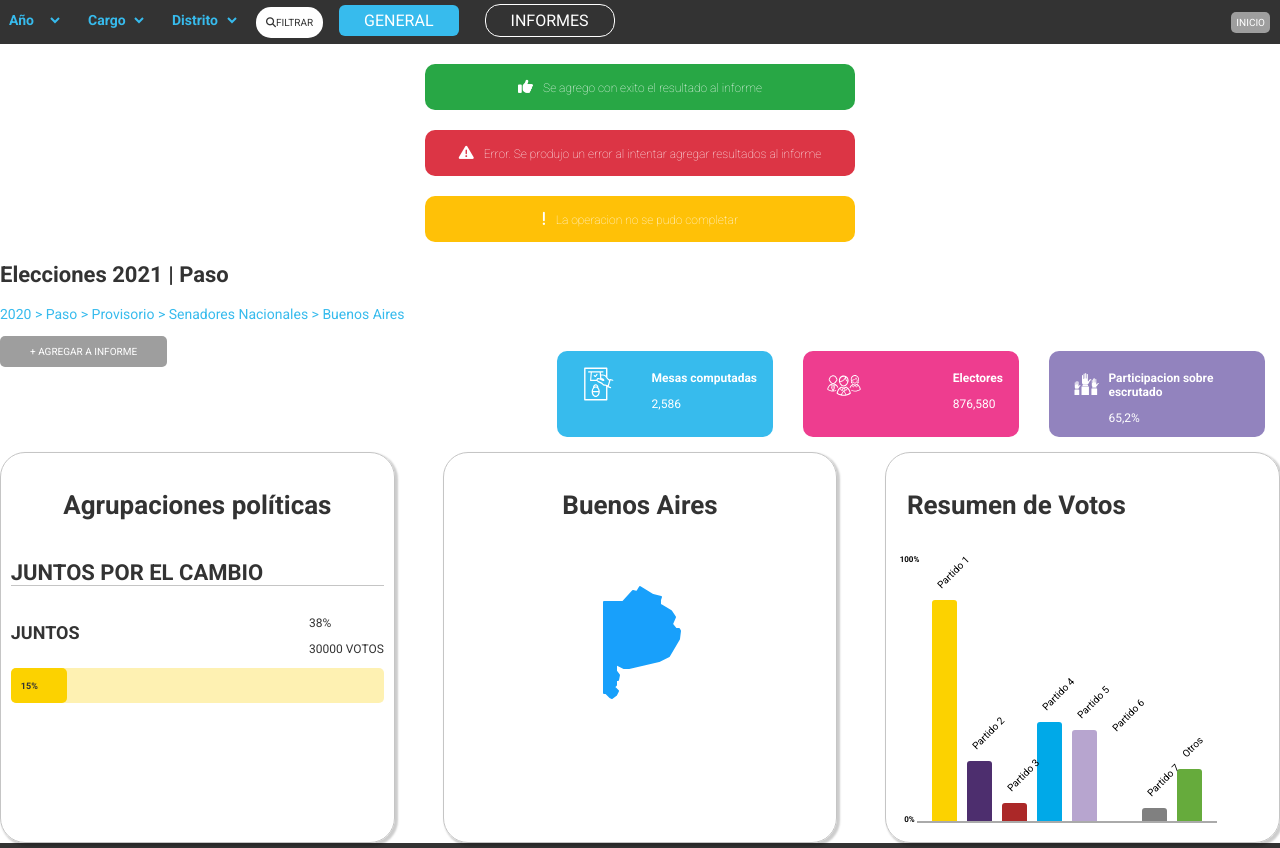
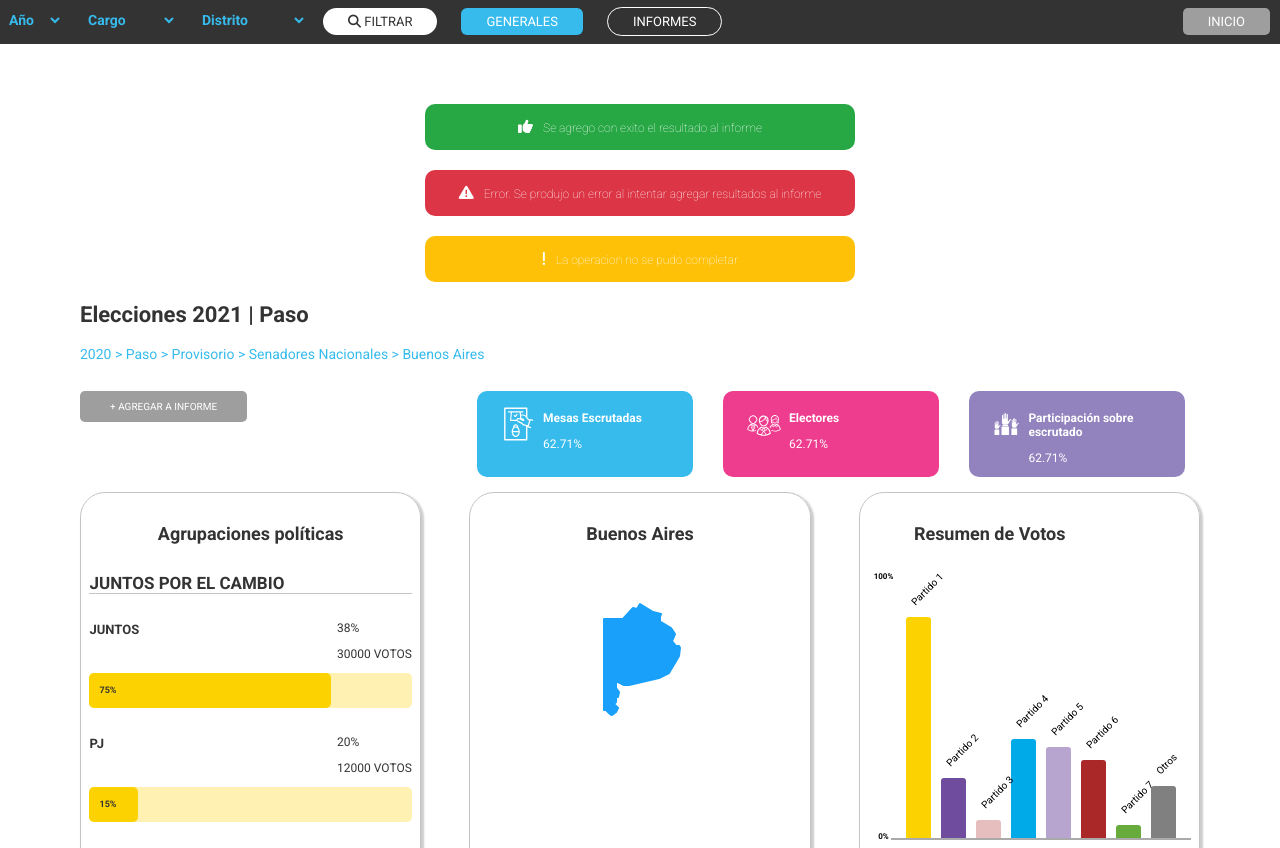
Before and after one commit to PilarLopez17/tup-lc2-votacion-app, a plain HTML site: page paso.html in a window 1280 px wide. Shown: the part 62-910 px from the top of the page. Drawn offline with Linux system fonts and the light colour scheme.

Commit message:
4 commit

```diff
--- a/css/common.css
+++ b/css/common.css
@@ -54,7 +54,7 @@ p {
 h1 {
   font-size: 26px;
   color: var(--titulos);
-  padding-bottom: 20px;
+  padding-bottom: 10px;
 }
 
 h2 {
@@ -87,13 +87,14 @@ h3 {
   height: auto;
   width: 100%;
   display: flex;
-  justify-content: center;
+  padding: 10px;
 }
 
 .texto-footer p {
   color: var(--texto-footer);
   padding: 10px;
-  width: 90%;
+  width: 80%;
+  line-height: 25px; /**espaciado entre lineas**/
 }
 
 .texto-footer p a {
--- a/css/pages/generales.css
+++ b/css/pages/generales.css
@@ -36,34 +36,40 @@
 .selectores .filtrar {
     background-color: white;
     border-radius: 15px;
-    padding: 10px;
-    font-size: 10px;
+    padding: 6px 25px;
+    font-size: 13px;
     text-transform: uppercase;
     text-align: center;
+    margin-right: 8px;
     color: var(--textos);
 }
 
-.selectores .general {
-    background-color: var(--celeste);
+.selectores .paso {
+    background-color: var(--magenta);
     border-radius: 6px;
     padding: 6px 25px;
+    margin-right: 10px;
+    font-size: 13px;
+    text-transform: uppercase;
     text-align: center;
-    margin-right: 10px;
+    margin-right: 8px;
 }
 
 .selectores .informes {
     border-radius: 15px;
     border: 1px solid white;
     padding: 6px 25px;
+    font-size: 13px;
+    text-transform: uppercase;
     text-align: center;
-    margin-right: 10px;
+    margin-right: 8px;
 }
 
 .boton-inicio {
     background-color: var(--gris-claro);
     border-radius: 5px;
-    padding: 5px;
-    font-size: 10px;
+    padding: 6px 25px;
+    font-size: 13px;
     text-transform: uppercase;
     text-align: center;
     margin-right: 10px;
@@ -71,6 +77,10 @@
 
 .boton-inicio:hover {
     color: var(--textos);
+}
+
+main {
+    margin: 60px 80px;
 }
 
 .sec-mensaje p {
@@ -112,6 +122,7 @@
     font-size: 10px;
     text-align: center;
     padding: 5px;
+    margin-top: 15px;
     border: none;
     border-radius: 5px;
     text-transform: uppercase;
@@ -122,10 +133,7 @@
     color: var(--textos);
 }
 
-.sec-contenido,
-.mesas,
-.electores,
-.escrutado {
+.sec-contenido {
     display: flex;
     justify-content: space-between;
 }
@@ -138,6 +146,7 @@
 }
 
 .mesas {
+    display: flex;
     background-color: var(--celeste);
     border-radius: 10px;
     margin: 15px;
@@ -148,6 +157,7 @@
 }
 
 .electores {
+    display: flex;
     background-color: var(--magenta);
     border-radius: 10px;
     margin: 15px;
@@ -158,6 +168,8 @@
 }
 
 .escrutado {
+    display: flex;
+
     background-color: var(--morado);
     border-radius: 10px;
     margin: 15px;
@@ -174,8 +186,8 @@
 }
 
 .recuadro {
-    width: 460px;
-    height: auto;
+    width: 400px;
+    height: 400px;
     border-radius: 25px;
     border: 1px var(--borde-Grilla) solid;
     box-shadow: 2px 2px 2px 1px rgba(0, 0, 0, 0.2);
@@ -183,13 +195,19 @@
 
 .recuadro h1 {
     font-weight: bold;
+    font-size: 18px;
     padding: 1rem 0 0 0;
     text-align: center;
     white-space: nowrap;
 }
 
 .recuadro h2 {
+    font-size: 17px;
     border-bottom: 1px solid var(--borde-Grilla);
+}
+
+.recuadro h3 {
+    font-size: 13px;
 }
 
 .agrupaciones-politicas {
--- a/css/pages/paso.css
+++ b/css/pages/paso.css
@@ -36,10 +36,11 @@
 .selectores .filtrar {
     background-color: white;
     border-radius: 15px;
-    padding: 10px;
-    font-size: 10px;
+    padding: 6px 25px;
+    font-size: 13px;
     text-transform: uppercase;
     text-align: center;
+    margin-right: 8px;
     color: var(--textos);
 }
 
@@ -47,23 +48,27 @@
     background-color: var(--celeste);
     border-radius: 6px;
     padding: 6px 25px;
+    font-size: 13px;
+    text-transform: uppercase;
     text-align: center;
-    margin-right: 10px;
+    margin-right: 8px;
 }
 
 .selectores .informes {
     border-radius: 15px;
     border: 1px solid white;
     padding: 6px 25px;
+    font-size: 13px;
+    text-transform: uppercase;
     text-align: center;
-    margin-right: 10px;
+    margin-right: 8px;
 }
 
 .boton-inicio {
     background-color: var(--gris-claro);
     border-radius: 5px;
-    padding: 5px;
-    font-size: 10px;
+    padding: 6px 25px;
+    font-size: 13px;
     text-transform: uppercase;
     text-align: center;
     margin-right: 10px;
@@ -71,6 +76,10 @@
 
 .boton-inicio:hover {
     color: var(--textos);
+}
+
+main {
+    margin: 60px 80px;
 }
 
 .sec-mensaje p {
@@ -112,6 +121,7 @@
     font-size: 10px;
     text-align: center;
     padding: 5px;
+    margin-top: 15px;
     border: none;
     border-radius: 5px;
     text-transform: uppercase;
@@ -122,10 +132,7 @@
     color: var(--textos);
 }
 
-.sec-contenido,
-.mesas,
-.electores,
-.escrutado {
+.sec-contenido {
     display: flex;
     justify-content: space-between;
 }
@@ -138,6 +145,7 @@
 }
 
 .mesas {
+    display: flex;
     background-color: var(--celeste);
     border-radius: 10px;
     margin: 15px;
@@ -148,6 +156,7 @@
 }
 
 .electores {
+    display: flex;
     background-color: var(--magenta);
     border-radius: 10px;
     margin: 15px;
@@ -158,6 +167,8 @@
 }
 
 .escrutado {
+    display: flex;
+
     background-color: var(--morado);
     border-radius: 10px;
     margin: 15px;
@@ -174,8 +185,8 @@
 }
 
 .recuadro {
-    width: 460px;
-    height: auto;
+    width: 400px;
+    height: 400px;
     border-radius: 25px;
     border: 1px var(--borde-Grilla) solid;
     box-shadow: 2px 2px 2px 1px rgba(0, 0, 0, 0.2);
@@ -183,13 +194,19 @@
 
 .recuadro h1 {
     font-weight: bold;
+    font-size: 18px;
     padding: 1rem 0 0 0;
     text-align: center;
     white-space: nowrap;
 }
 
 .recuadro h2 {
+    font-size: 17px;
     border-bottom: 1px solid var(--borde-Grilla);
+}
+
+.recuadro h3 {
+    font-size: 13px;
 }
 
 .agrupaciones-politicas {
--- a/paso.html
+++ b/paso.html
@@ -24,33 +24,33 @@
         <ul class="barra-menu">
             <div class="selectores">
                 <li>
-                    <select name="anio" id="anio" class="">
+                    <select name="anio" id="anio">
                         <option value="anio">Año</option>
-                        <option value="">2022</option>
-                        <option value="">2023</option>
+                        <option value="diecinueve">2019</option>
+                        <option value="veintitres">2023</option>
                     </select>
                 </li>
                 <li>
-                    <select name="cargo" id="cargo" class="">
+                    <select name="cargo" id="cargo">
                         <option value="cargo">Cargo</option>
-                        <option value="">2022</option>
-                        <option value="">2023</option>
+                        <option value="senadores">Senadores</option>
+                        <option value="diputados">Diputados</option>
                     </select>
                 </li>
                 <li>
-                    <select name="distrito" id="distrito" class="">
+                    <select name="distrito" id="distrito">
                         <option value="distrito">Distrito</option>
-                        <option value="">2022</option>
-                        <option value="">2023</option>
+                        <option value="bsas">Buenos Aires</option>
+                        <option value="stafe">Santa Fe</option>
                     </select>
                 </li>
                 <li>
-                    <a href="" class="filtrar"><i class="fa-solid fa-magnifying-glass icono-filtrar"></i>FILTRAR</a>
+                    <a href="" class="filtrar"><i class="fa-solid fa-magnifying-glass icono-filtrar"></i> FILTRAR</a>
                 </li>
-                <li><a href="./generales.html" class="general">GENERAL</a></li>
-                <li><a href="./informes.html" class="informes">INFORMES</a></li>
+                <li><a href="./generales.html" class="general">Generales</a></li>
+                <li><a href="./informes.html" class="informes">Informes</a></li>
             </div>
-            <li><a href="./index.html" class="boton-inicio">INICIO</a></li>
+            <li><a href="./index.html" class="boton-inicio">Inicio</a></li>
         </ul>
     </header>
     <!-- Contenido principal de la página -->
@@ -126,8 +126,8 @@
                         </g>
                     </svg>
                     <div>
-                        <p><b>Mesas computadas</b></p>
-                        <p>2,586</p>
+                        <p><b>Mesas Escrutadas</b></p>
+                        <p>62.71%</p>
                     </div>
                 </div>
                 <div class="electores">
@@ -215,7 +215,7 @@
                     </svg>
                     <div>
                         <p><b>Electores</b></p>
-                        <p>876,580</p>
+                        <p>62.71%</p>
                     </div>
                 </div>
                 <div class="escrutado">
@@ -271,8 +271,8 @@
                         <rect x="195.975" y="387.534" fill="#FFFFFF" width="69.013" height="14.393"></rect>
                     </svg>
                     <div>
-                        <p><b>Participacion sobre escrutado</b></p>
-                        <p>65,2%</p>
+                        <p><b>Participación sobre escrutado</b></p>
+                        <p>62.71%</p>
                     </div>
                 </div>
             </div>
@@ -290,13 +290,49 @@
                         </div>
                     </div>
                     <div class="progress" style="background: var(--grafica-amarillo-claro)">
+                        <div class="progress-bar" style="width: 75%; background: var(--grafica-amarillo)">
+                            <span class="progress-bar-text">75%</span>
+                        </div>
+                    </div>
+                    <div class="partido-interno">
+                        <h3>PJ</h3>
+                        <div>
+                            <p>20%</p>
+                            <p>12000 VOTOS</p>
+                        </div>
+                    </div>
+                    <div class="progress" style="background: var(--grafica-amarillo-claro)">
                         <div class="progress-bar" style="width: 15%; background: var(--grafica-amarillo)">
                             <span class="progress-bar-text">15%</span>
                         </div>
                     </div>
                 </div>
                 <div class="partido">
-                    <div class="partido-interno"></div>
+                    <h2>ECO + VAMOS CORRIENTES</h2>
+                    <div class="partido-interno">
+                        <h3>VERDE</h3>
+                        <div>
+                            <p>38%</p>
+                            <p>30000 VOTOS</p>
+                        </div>
+                    </div>
+                    <div class="progress" style="background: var(--grafica-verde-claro)">
+                        <div class="progress-bar" style="width: 75%; background: var(--grafica-verde)">
+                            <span class="progress-bar-text">75%</span>
+                        </div>
+                    </div>
+                    <div class="partido-interno">
+                        <h3>GREEN</h3>
+                        <div>
+                            <p>20%</p>
+                            <p>12000 VOTOS</p>
+                        </div>
+                    </div>
+                    <div class="progress" style="background: var(--grafica-verde-claro)">
+                        <div class="progress-bar" style="width: 15%; background: var(--grafica-verde)">
+                            <span class="progress-bar-text">15%</span>
+                        </div>
+                    </div>
                 </div>
             </div>
             <div class="provincia recuadro">
@@ -316,10 +352,10 @@
                         <div class="bar" style="--bar-value: 85%; --bar-color: var(--grafica-amarillo)"
                             data-name="Partido 1" title="Your Blog
                 85%"></div>
-                        <div class="bar" style="--bar-value: 23%; --bar-color: var(--grafica-lila2)"
+                        <div class="bar" style="--bar-value: 23%; --bar-color: var(--grafica-lila)"
                             data-name="Partido 2" title="Medium
                 23%"></div>
-                        <div class="bar" style="--bar-value: 7%; --bar-color: var(--grafica-bordo)"
+                        <div class="bar" style="--bar-value: 7%; --bar-color: var(--grafica-bordo-claro)"
                             data-name="Partido 3" title="Tumblr
                 7%"></div>
                         <div class="bar" style="--bar-value: 38%; --bar-color: var(--grafica-celeste)"
@@ -328,13 +364,13 @@
                         <div class="bar" style="--bar-value: 35%; --bar-color: var(--grafica-lila-claro)"
                             data-name="Partido 5" title="YouTube
                 35%"></div>
-                        <div class="bar" style="--bar-value: 30%; --bar-color: var(--grafica-rojo)"
+                        <div class="bar" style="--bar-value: 30%; --bar-color: var(--grafica-bordo)"
                             data-name="Partido 6" title="LinkedIn
                 30%"></div>
-                        <div class="bar" style="--bar-value: 5%; --bar-color: var(--grafica-gris)" data-name="Partido 7"
-                            title="Twitter
+                        <div class="bar" style="--bar-value: 5%; --bar-color: var(--grafica-verde)"
+                            data-name="Partido 7" title="Twitter
                 5%"></div>
-                        <div class="bar" style="--bar-value: 20%; --bar-color: var(--grafica-verde)" data-name="Otros"
+                        <div class="bar" style="--bar-value: 20%; --bar-color: var(--grafica-gris)" data-name="Otros"
                             title="Other
                 20%"></div>
                     </div>
```
Also changed, not shown: css/pages/index.css (+31 -14 lines), generales.html (+63 -27 lines), index.html (+32 -37 lines).
